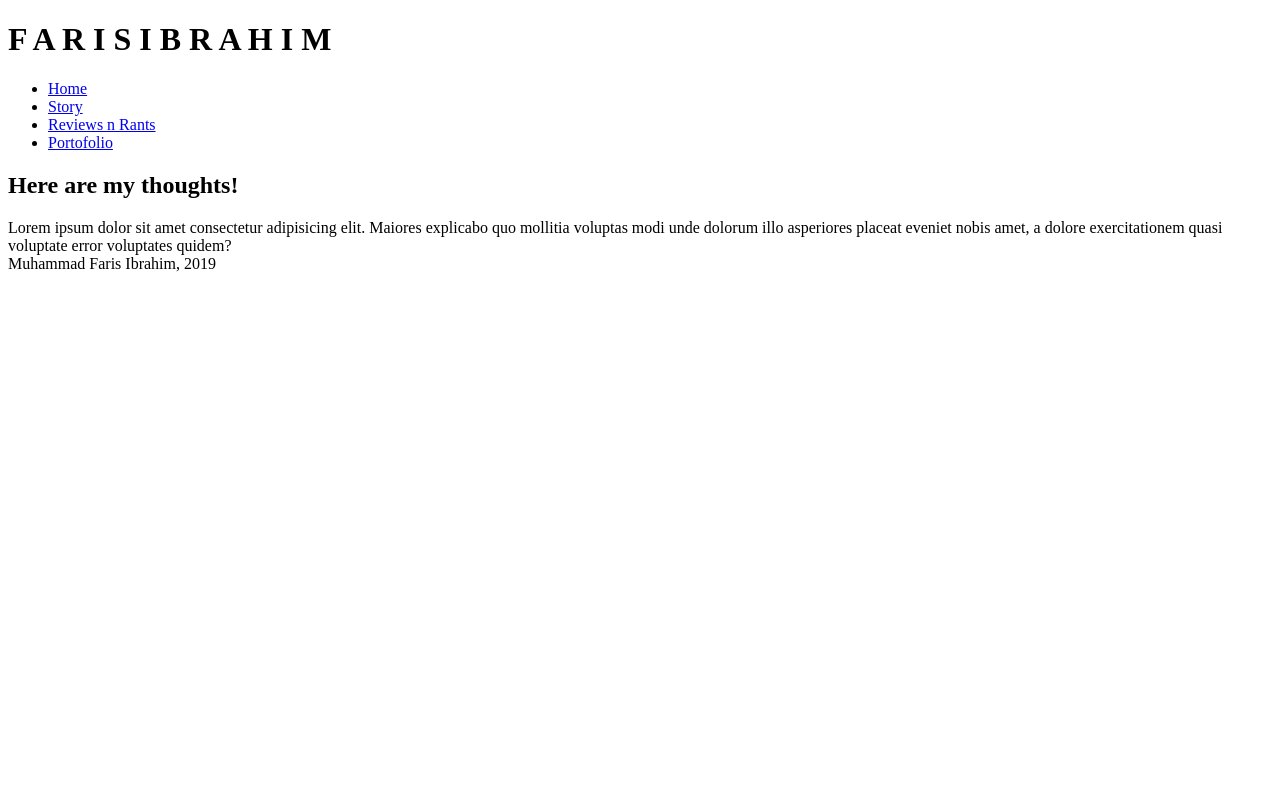
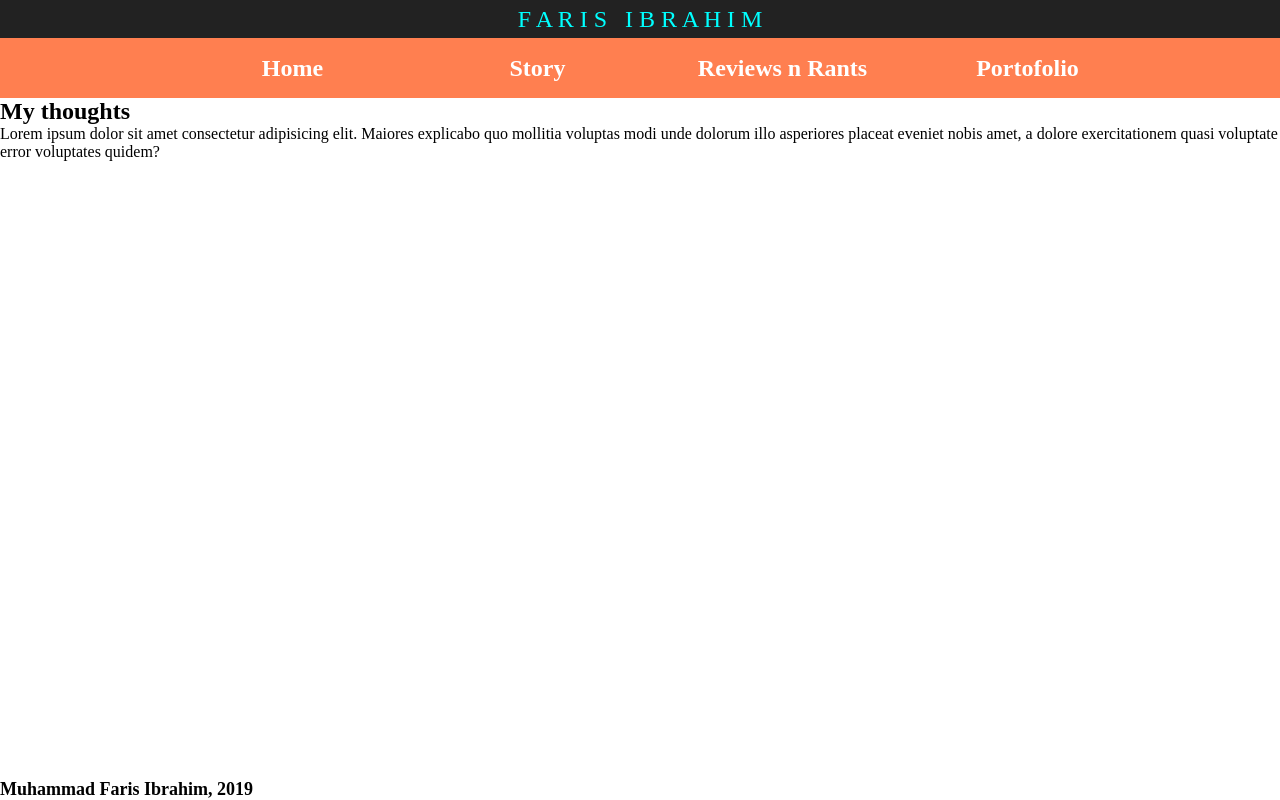
Before and after one commit to IceBarrel/personal-website, a plain HTML site: page pages/reviews.html in a window 1280 px wide. Drawn offline with Linux system fonts and the light colour scheme.

Commit message:
reorganize page and update readme

```diff
--- a/index.css
+++ b/index.css
@@ -5,7 +5,7 @@
 #header-background {
   position: absolute;
   z-index: -1;
-  height: 70px;
+  height: 38px;
   left: 0px;
   right: 0px;
   top: 0px;
@@ -15,12 +15,12 @@ h1 {
   font-family: "DM Serif Display", serif;
   font-style: normal;
   font-weight: normal;
-  font-size: 36px;
+  font-size: 24px;
   color: aqua;
   text-align: center;
   align-content: center;
   margin: 0px;
-  height: 70px;
+  height: 38px;
 }
 h4 {
   font-size: 18px;
@@ -47,5 +47,14 @@ li {
   align-items: center;
   justify-content: center;
   width: 245px;
+}
+.nav-menu a:link,
+a:visited {
   color: white;
+  text-decoration: none;
 }
+
+.nav-menu a:hover,
+a:active {
+  background-color: red;
+}
--- a/reviews.html
+++ b/pages/reviews.html
@@ -4,34 +4,39 @@
     <meta charset="UTF-8" />
     <meta name="viewport" content="width=device-width, initial-scale=1.0" />
     <meta http-equiv="X-UA-Compatible" content="ie=edge" />
-    <title>Reviews</title>
+    <title>Portofolio</title>
+    <link rel="stylesheet" href="../index.css" />
   </head>
   <body>
     <header>
+      <div id="header-background"></div>
       <div>
-        <h1>F A R I S I B R A H I M</h1>
+        <h1>F A R I S &nbsp; I B R A H I M</h1>
       </div>
     </header>
     <nav>
       <section>
-        <ul>
-          <li><a href="index.html">Home</a></li>
-          <li><a href="./story.html">Story</a></li>
-          <li><a href="./reviews.html">Reviews n Rants</a></li>
-          <li><a href="./portofolio.html">Portofolio</a></li>
+        <ul class="nav-menu">
+          <li><a class="nav-menu-bar" href="../index.html">Home</a></li>
+          <li><a class="nav-menu-bar" href="story.html">Story</a></li>
+          <li>
+            <a class="nav-menu-bar" href="reviews.html">Reviews n Rants</a>
+          </li>
+          <li>
+            <a class="nav-menu-bar" href="portofolio.html">Portofolio</a>
+          </li>
         </ul>
       </section>
     </nav>
     <main>
-      <h2>Here are my thoughts!</h2>
+      <h2>My thoughts</h2>
       Lorem ipsum dolor sit amet consectetur adipisicing elit. Maiores explicabo
       quo mollitia voluptas modi unde dolorum illo asperiores placeat eveniet
       nobis amet, a dolore exercitationem quasi voluptate error voluptates
       quidem?
     </main>
   </body>
-
   <footer>
-    Muhammad Faris Ibrahim, 2019
+    <h4>Muhammad Faris Ibrahim, 2019</h4>
   </footer>
 </html>
```
Also changed, not shown: index.html (+3 -3 lines), pages/portofolio.html (renamed from portofolio.html, +14 -8 lines), pages/story.html (renamed from story.html, +14 -9 lines), 1 other file.
